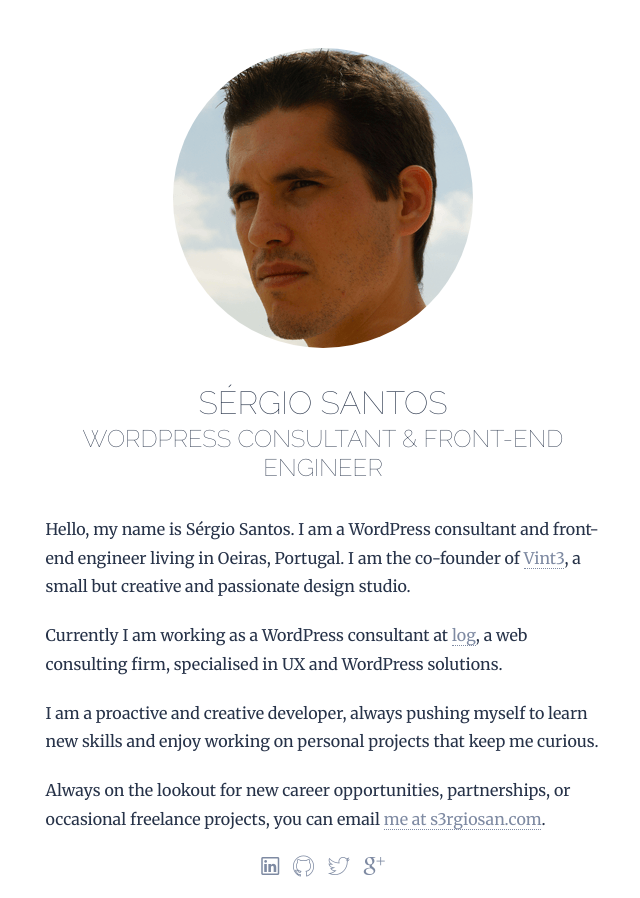
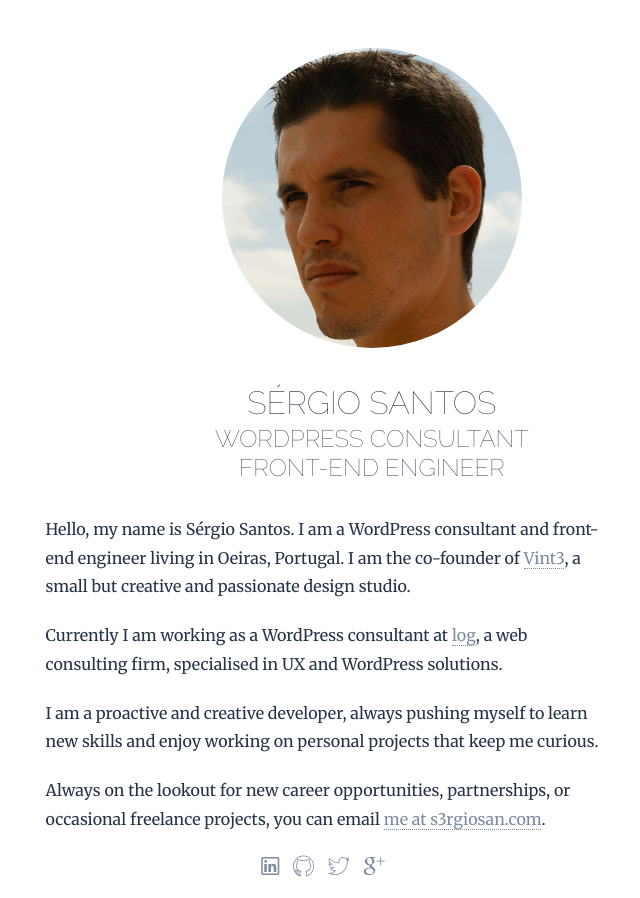
Before and after one commit to s3rgiosan/s3rgiosan.github.io, a website: page index.html in a window 1280 px wide. Shown: the top 898 px of the page, without its empty margins (317-957 px from the left). Drawn offline with Linux system fonts and the light colour scheme; files whose address does not match are found by name.

Commit message:
Update index.html

```diff
--- a/index.html
+++ b/index.html
@@ -6,7 +6,7 @@
     <title>Sérgio Santos | WordPress Consultant & Front-End Engineer</title>
 
     <meta name="author" content="Sérgio Santos">
-    <meta name="description" content="Sérgio Santos | Front-End Engineer">
+    <meta name="description" content="Sérgio Santos | WordPress Consultant & Front-End Engineer">
 
     <meta name="viewport" content="width=device-width, initial-scale=1.0, maximum-scale=1.0, user-scalable=no">
 
@@ -21,10 +21,10 @@
 
       <header role="banner" class="container">
         <div class="row">
-          <div class="col-sm-10 col-sm-offset-1 col-md-6 col-md-offset-3">
+          <div class="col-sm-10 col-sm-offset-1 col-md-7 col-md-offset-3">
             <img alt="Avatar" src="/images/avatar.png" class="avatar" />
             <h1>Sérgio Santos</h1>
-            <h2>WordPress Consultant & Front-End Engineer</h2>
+            <h2>WordPress Consultant<br>Front-End Engineer</h2>
           </div>
         </div>
       </header>
```
